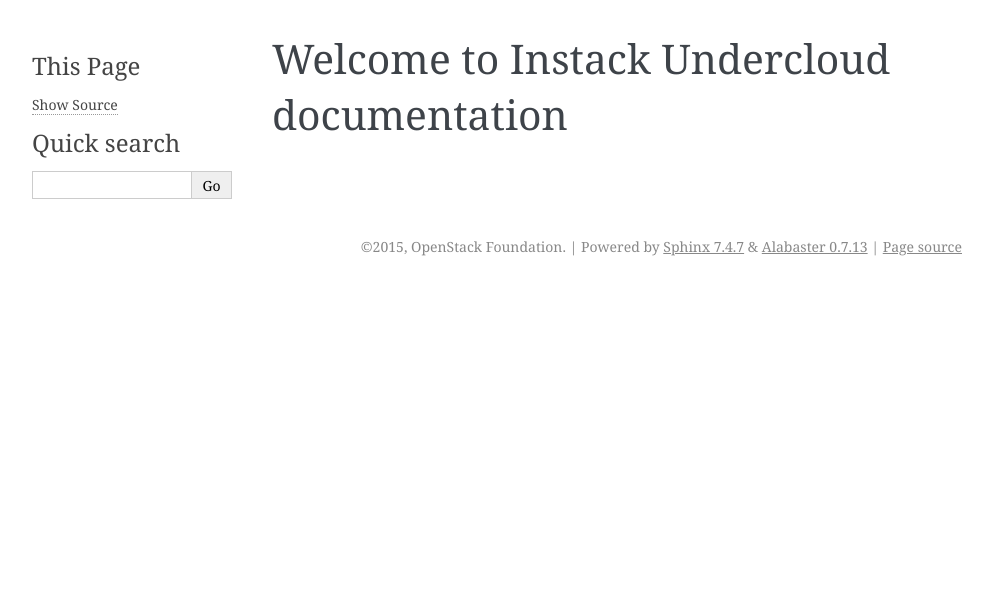
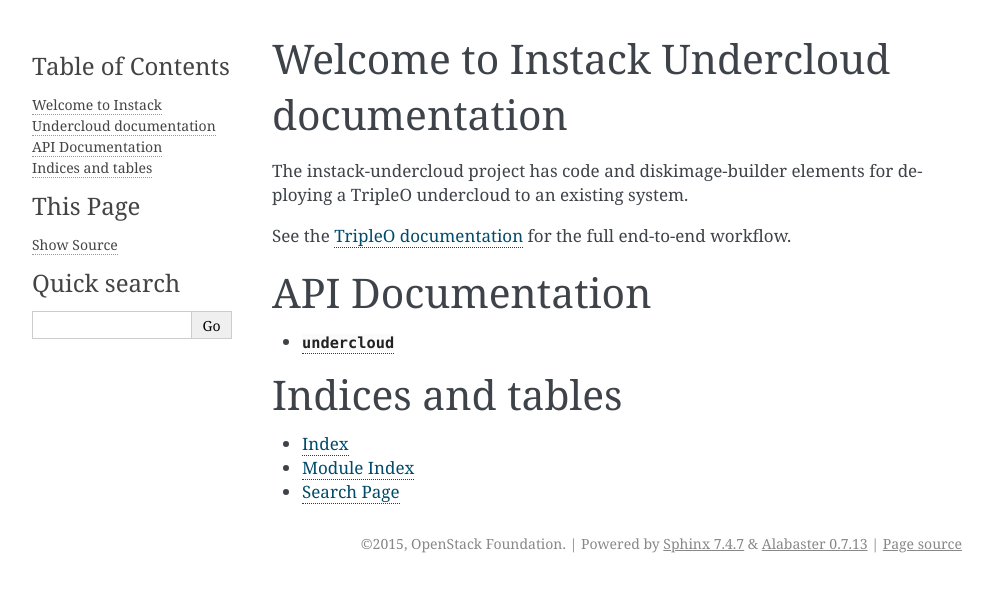
Before and after one commit to openstack-archive/instack-undercloud, a Sphinx documentation site: the page built from doc/source/index.rst, in a window 1280 px wide. Shown: the top 592 px of the page, without its empty margins (148-1141 px from the left). Built offline with Sphinx 7.4.7, drawn with Linux system fonts in a browser that asks for light colours.

Commit message:
Add basic API docs
Flesh out the placeholder docs with at least a little content.

Change-Id: I3c25f993b2f680b5ff7c872c4ec236ae9781e199

```diff
--- /dev/null
+++ b/doc/source/api/index.rst
@@ -0,0 +1,4 @@
+.. toctree::
+   :maxdepth: 1
+
+   undercloud
--- /dev/null
+++ b/doc/source/api/undercloud.rst
@@ -0,0 +1,8 @@
+===================
+ :mod:`undercloud`
+===================
+
+.. automodule:: instack_undercloud.undercloud
+  :members:
+  :undoc-members:
+  :show-inheritance:
--- a/doc/source/index.rst
+++ b/doc/source/index.rst
@@ -1,2 +1,24 @@
 Welcome to |project| documentation
 ====================================
+
+The instack-undercloud project has code and diskimage-builder
+elements for deploying a TripleO undercloud to an existing system.
+
+See the `TripleO documentation`_ for the full end-to-end workflow.
+
+.. _`TripleO documentation`: http://docs.openstack.org/developer/tripleo-docs/
+
+API Documentation
+=================
+
+.. toctree::
+   :maxdepth: 1
+
+   api/index
+
+Indices and tables
+==================
+
+* :ref:`genindex`
+* :ref:`modindex`
+* :ref:`search`
```
